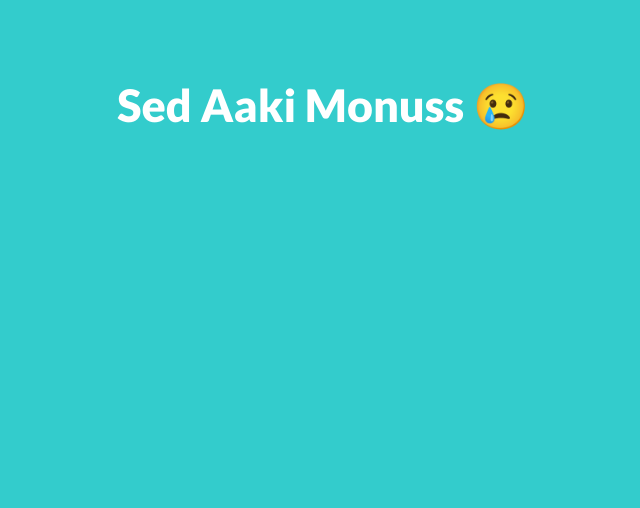
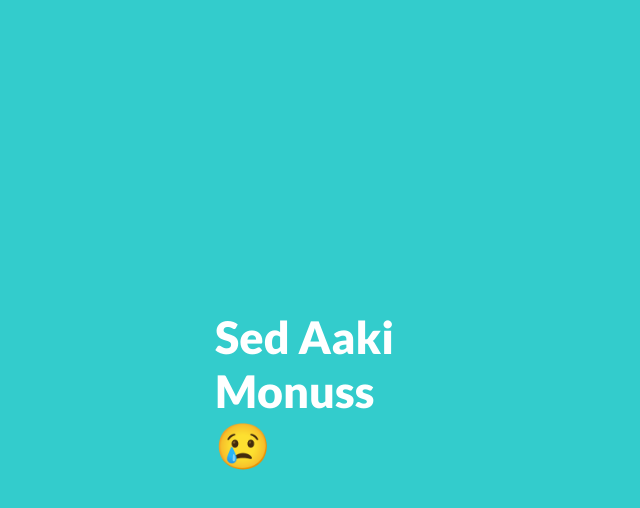
Before and after one commit to sedaakimonuss/sedaakimonuss.github.io, a plain HTML site: page index.html in a window 1280 px wide. Shown: the whole page, without its empty margins (325-965 px from the left). Drawn offline with Linux system fonts and the light colour scheme.

Commit message:
Update index.html

```diff
--- a/index.html
+++ b/index.html
@@ -18,18 +18,16 @@ h1 {
   font-weight: 800;
 }
 
-p {
-  font-size: 1.1em;
-  font-weight: 100;
-  letter-spacing: 5px;
-}
-
 .header {
-  width: 100%;
-  padding:60px 0;
-  text-align: center;
   background: #33cccc;
   color: white;
+  position : absolute;
+  width    : 200px;
+  height   : 200px;
+  left     : 50%;
+  top      : 50%;
+  margin-left : -100px;
+  margin-top  : -100px;
 }
 </style>
 </head>
```
